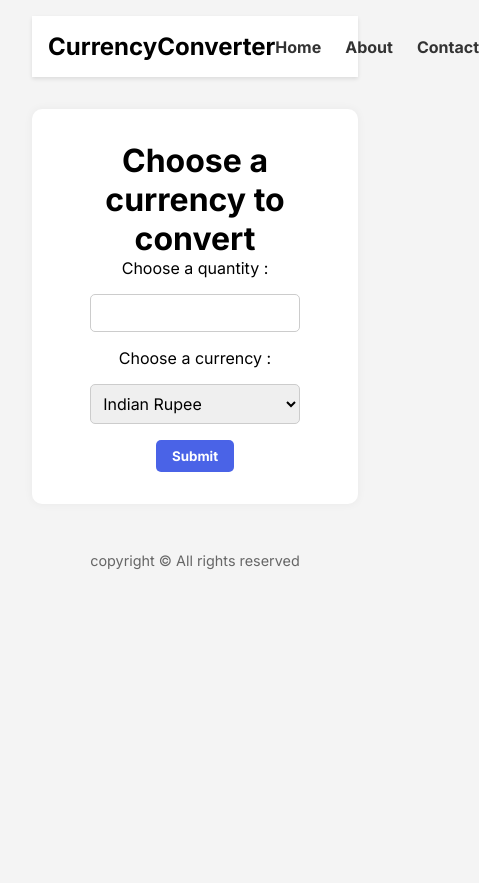
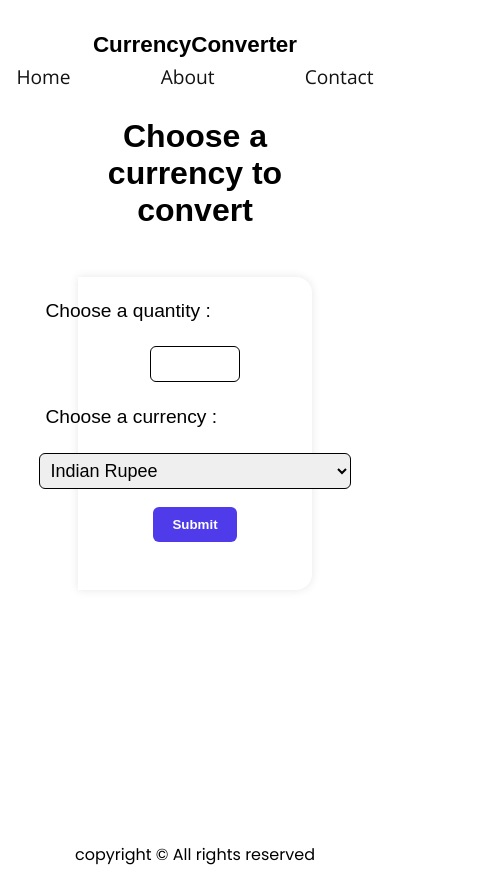
Before and after one commit to coder-Rishi05/Currency_converter, a plain HTML site: page index.html in a window 390 px wide. Shown: the whole page, 479 px wide, since content can reach past the window. Before the commit the page ends 844 px from the top, so only its background shows below. Drawn offline with nearby package versions, Linux system fonts and the light colour scheme.

Commit message:
fixing bugs

```diff
--- a/script.js
+++ b/script.js
@@ -1,86 +1,35 @@
-// // const url ="https://api.currencyapi.com/v3/latest?apikey=cur_live_M5juaCdwZd0voerYegLFUM1n9TiqItlfLVTBANXb&base_currency="
+// const url ="https://api.currencyapi.com/v3/latest?apikey=cur_live_M5juaCdwZd0voerYegLFUM1n9TiqItlfLVTBANXb&base_currency="
 
-// const tableBody = document.querySelector("tbody");
-// const btn = document.querySelector(".btn");
+const tableBody = document.querySelector("tbody");
+const btn = document.querySelector(".btn");
 
-// btn.addEventListener("click", (e) => {
-//   e.preventDefault();
-//   const value = Number(document.querySelector("input[name='quantity']").value);
-//   const currency = document.querySelector("select[name='currency']").value;
+btn.addEventListener("click", (e) => {
+  e.preventDefault();
+  const value = Number(document.querySelector("input[name='quantity']").value);
+  const currency = document.querySelector("select[name='currency']").value;
 
-//   populate(value, currency);
-// });
+  populate(value, currency);
+});
 
-// const populate = async (value, currency) => {
-//   let str = "";
+const populate = async (value, currency) => {
+  let str = "";
 
-//   const data = await fetch(url+currency);
-//   const jsonData = await data.json();
+  const data = await fetch(url+currency);
+  const jsonData = await data.json();
 
-//   document.querySelector(".output").style.display="block"
+  document.querySelector(".output").style.display="block"
 
 
-//   for (let key of Object.keys(jsonData["data"])) {
-//     str += `
-//  <tr>
-//    <td>${key}</td>
-//    <td>${jsonData["data"][key]["code"]}</td>
-//    <td>${Math.round(jsonData["data"][key]["value"] * value)}</td>
-// </tr>
+  for (let key of Object.keys(jsonData["data"])) {
+    str += `
+ <tr>
+   <td>${key}</td>
+   <td>${jsonData["data"][key]["code"]}</td>
+   <td>${Math.round(jsonData["data"][key]["value"] * value)}</td>
+</tr>
 
-// `;
-//   }
+`;
+  }
 
-//   tableBody.innerHTML = str;
-// };
-
-
-const url = "https://api.currencyapi.com/v3/latest?apikey=cur_live_M5juaCdwZd0voerYegLFUM1n9TiqItlfLVTBANXb&base_currency=";
-const tableBody = document.querySelector("tbody");
-const btn = document.querySelector(".btn");
-const form = document.querySelector("#convertForm");
-const historyList = document.querySelector("#historyList");
-
-form.addEventListener("submit", async (e) => {
-  e.preventDefault();
-  const value = Number(document.querySelector("#quantity").value);
-  const currency = document.querySelector("#currency").value;
-
-  try {
-    const res = await fetch(url + currency);
-    if (!res.ok) throw new Error("Failed to fetch exchange rates");
-    const jsonData = await res.json();
-    const data = jsonData.data;
-
-    document.querySelector(".output").style.display = "block";
-
-    const rows = Object.keys(data).map((key) => {
-      return `
-        <tr>
-          <td>${key}</td>
-          <td>${data[key].code}</td>
-          <td>${Math.round(data[key].value * value)}</td>
-        </tr>`;
-    }).join("");
-
-    tableBody.innerHTML = rows;
-
-    // Save to localStorage history
-    const history = JSON.parse(localStorage.getItem("conversionHistory")) || [];
-    history.unshift({ value, currency, date: new Date().toLocaleString() });
-    localStorage.setItem("conversionHistory", JSON.stringify(history.slice(0, 5)));
-
-    showHistory();
-
-  } catch (err) {
-    alert("Error fetching data: " + err.message);
-    document.querySelector(".output").style.display = "none";
-  }
-});
-
-function showHistory() {
-  const history = JSON.parse(localStorage.getItem("conversionHistory")) || [];
-  historyList.innerHTML = history.map(item => `<li>${item.value} ${item.currency} on ${item.date}</li>`).join("");
-}
-
-window.addEventListener("load", showHistory);
+  tableBody.innerHTML = str;
+};
--- a/style.css
+++ b/style.css
@@ -1,58 +1,61 @@
-@import url("https://fonts.googleapis.com/css2?family=Inter:wght@400;500;700&family=Open+Sans:wght@400;600&display=swap");
+@import url("https://fonts.googleapis.com/css2?family=Inter:ital,opsz,wght@0,14..32,100..900;1,14..32,100..900&family=Poppins:ital,wght@0,100;0,200;0,300;0,400;0,500;0,600;0,700;0,800;0,900;1,100;1,200;1,300;1,400;1,500;1,600;1,700;1,800;1,900&display=swap");
 
+@import url("https://fonts.googleapis.com/css2?family=Open+Sans:ital,wght@0,300..800;1,300..800&display=swap");
 * {
   margin: 0;
   padding: 0;
   box-sizing: border-box;
-  font-family: 'Inter', sans-serif;
+  font-family: sans-serif;
 }
-
-body, html {
+html,
+body {
   height: 100%;
   width: 100%;
-  background-color: #f4f4f4;
 }
 
 main {
-  padding: 1rem 2rem;
+  padding: 1rem 3rem;
+}
+nav {
+  display: flex;
+  align-items: center;
+  justify-content: space-between;
 }
 
-nav {
+nav > ul {
+  margin: 0 2rem;
+  list-style: none;
+  gap: 4rem;
   display: flex;
+  align-items: center;
   justify-content: space-between;
-  align-items: center;
-  background-color: #fff;
-  padding: 1rem;
-  box-shadow: 0 2px 4px rgba(0,0,0,0.1);
 }
 
-nav .logo {
-  font-size: 1.5rem;
+nav > .logo {
+  font-size: 1.4rem;
   font-weight: 700;
 }
 
-nav ul {
-  display: flex;
-  gap: 1.5rem;
-  list-style: none;
-}
-
 nav ul li a {
+  font-weight: 400;
+  font-family: "Open Sans", sans-serif;
   text-decoration: none;
-  color: #333;
-  font-weight: 600;
+  font-size: 1.2rem;
+  color: rgb(19, 17, 17);
   position: relative;
+  display: inline-block;
+  padding-bottom: 4px;
 }
 
 nav ul li a::before {
   content: "";
   position: absolute;
   left: 0;
-  bottom: -2px;
+  bottom: 0;
   height: 2px;
-  width: 0;
-  background: #555;
-  transition: width 0.3s ease-in-out;
+  width: 0%;
+  background-color: grey;
+  transition: all 0.4s cubic-bezier(0.175, 0.885, 0.32, 1.275);
 }
 
 nav ul li a:hover::before {
@@ -60,70 +63,136 @@ nav ul li a:hover::before {
 }
 
 #content {
-  max-width: 600px;
-  margin: 2rem auto;
-  text-align: center;
-  background: #fff;
-  padding: 2rem;
-  border-radius: 10px;
-  box-shadow: 0 0 10px rgba(0,0,0,0.05);
+  min-height: 88vh;
+  height: 100%;
+  font-family: "Inter";
+  max-width: 40vw;
+  margin-inline: auto;
 }
 
-form {
+#content form {
   display: flex;
   flex-direction: column;
-  gap: 1rem;
   align-items: center;
+  justify-content: center;
+  box-shadow: 0px 0px 10px rgba(0, 0, 0, 0.1);
+  padding: 1rem 2rem;
+  border-top-right-radius: 16px;
+  border-bottom-right-radius: 16px;
+  margin-top: 1rem;
 }
 
-input, select {
-  width: 80%;
-  padding: 0.5rem;
-  font-size: 1rem;
-  border: 1px solid #ccc;
-  border-radius: 5px;
+#content form label {
+  font-size: 1.2rem;
+  border: none;
+}
+
+#content > h1 {
+  text-align: center;
+  padding-top: 1rem;
+}
+
+#content form input[type="number"],
+select,
+label,
+#quantity {
+  font-size: 18px;
+  padding: 0.4rem;
+  margin-bottom: 18px;
+  width: 23vw;
+  border-radius: 6px;
+  border: 1px solid black;
 }
 
 .btn {
-  padding: 0.5rem 1rem;
-  background-color: #4a63e7;
+  padding: 0.6rem 1.2rem;
+  border-radius: 6px;
   color: white;
+  font-weight: 800;
   border: none;
-  border-radius: 5px;
-  font-weight: 600;
+  outline: none;
   cursor: pointer;
-}
-
-.btn:hover {
-  background-color: #3748c5;
+  background-color: rgb(79, 59, 233);
+  margin-bottom: 2rem;
 }
 
 .output {
   display: none;
-  margin-top: 2rem;
+}
+
+.tableFlex {
+  display: flex;
+  flex-direction: column;
+  align-items: center;
+  justify-content: center;
+
+}
+
+.output > h2 {
+  font-weight: 500;
+  letter-spacing: 1px;
+  font-size: 18px;
+  padding-top: 2rem;
 }
 
 .output table {
-  width: 100%;
-  border-collapse: collapse;
+  width: 40vw;
+  text-align: center;
+  border: 2px solid black;
   margin-top: 1rem;
 }
 
-.output th, .output td {
-  border: 1px solid #ccc;
-  padding: 0.75rem;
+.output table th {
+  font-weight: 300;
+  font-size: 20px;
+  padding: 3px;
 }
 
-.history {
-  margin-top: 2rem;
-  text-align: left;
+@media (max-width: 940px) {
+  main {
+    margin: 1rem 1rem;
+  }
+
+  #content {
+    max-width: 60vw;
+  }
+
+  #content form {
+    margin-top: 3rem;
+  }
+
+  #content > h1 {
+    text-align: center;
+    padding-top: 1.2rem;
+  }
+}
+
+@media (max-width: 600px) {
+  nav {
+    flex-direction: column;
+    font-size: 14px;
+  }
+
+  nav ul li {
+    margin: 5px 13px;
+  }
+
+  nav ul {
+    justify-content: center;
+  }
+
+  .container {
+    max-width: 95vw;
+  }
+
+  .container form input[type="number"],
+  select,
+  label {
+    width: 80vw;
+  }
 }
 
 #footer {
-  margin-top: 3rem;
   text-align: center;
-  font-size: 0.9rem;
-  color: #666;
+  font-family: "Poppins";
 }
-
-/* // script.js */
```
